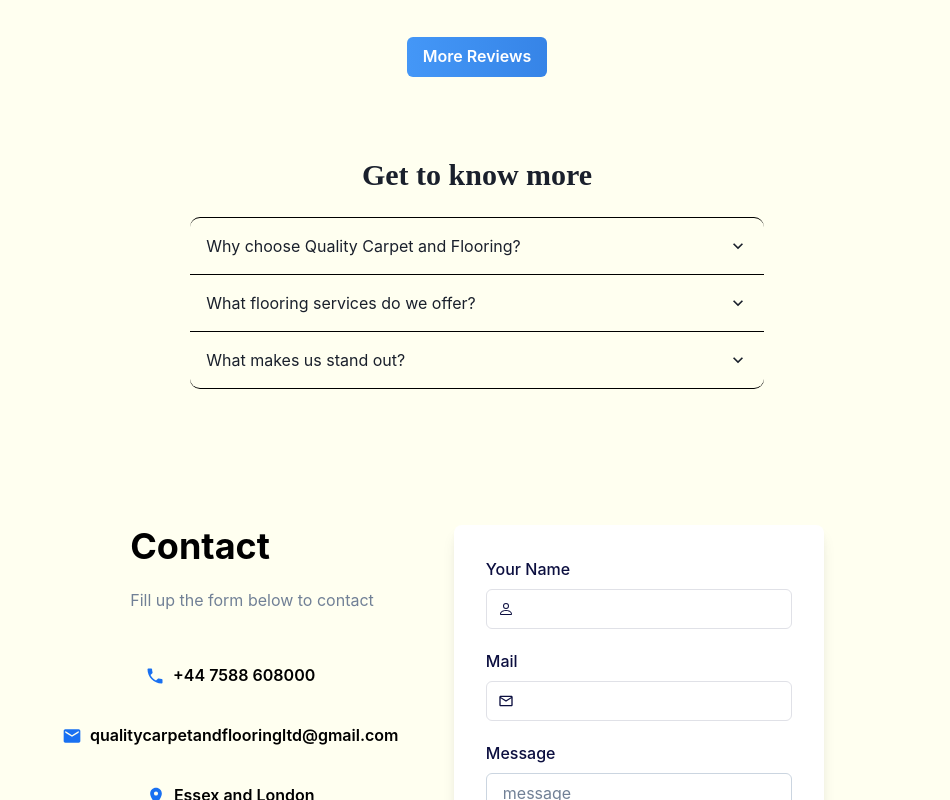
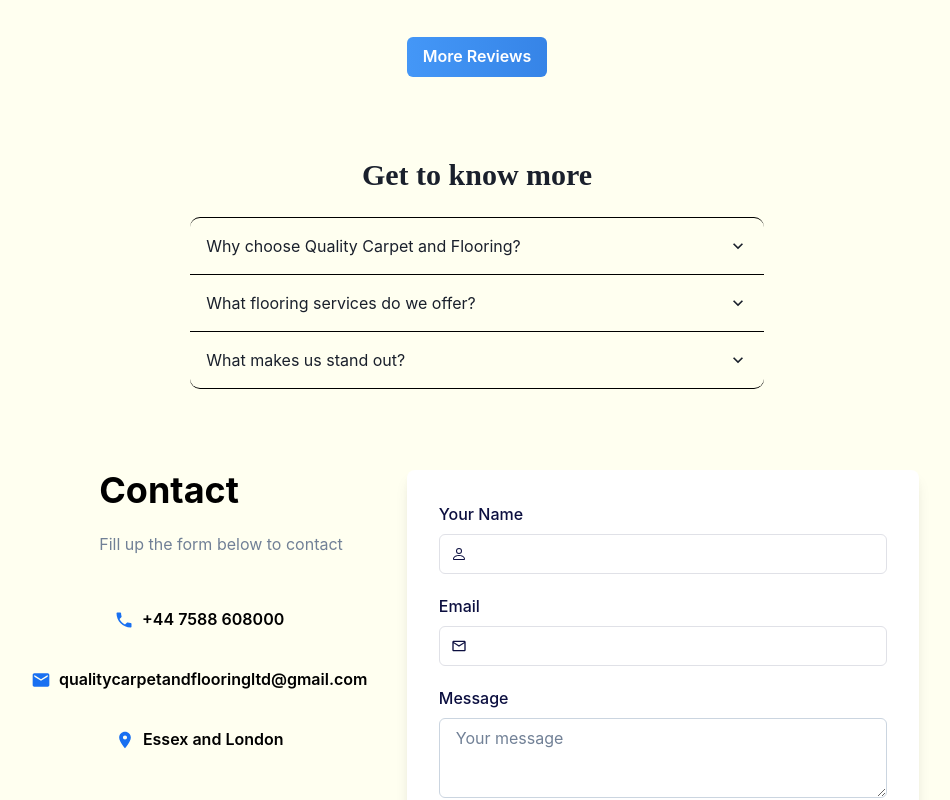
Before and after one commit to aayushwrld/qualitycarpet, a React (Vite) app in the folder client/: page / in a window 1280 px wide. Shown: the part 2000-2800 px from the top of the page, without its empty margins (163-1113 px from the left). Built offline with nearby package versions, Linux system fonts and the light colour scheme.

Commit message:
Fixed Responsive

```diff
--- a/client/src/components/ContactCard.tsx
+++ b/client/src/components/ContactCard.tsx
@@ -8,44 +8,45 @@
   Button,
   VStack,
   HStack,
-  Wrap,
-  WrapItem,
   FormControl,
   FormLabel,
   Input,
   InputGroup,
   InputLeftElement,
   Textarea,
-} from '@chakra-ui/react'
+} from '@chakra-ui/react';
 import {
   MdPhone,
   MdEmail,
   MdLocationOn,
   MdFacebook,
   MdOutlineEmail,
-} from 'react-icons/md'
-import { BsPerson } from 'react-icons/bs'
-import { FaTwitter, FaWhatsapp } from 'react-icons/fa'
+} from 'react-icons/md';
+import { BsPerson } from 'react-icons/bs';
+import { FaTwitter, FaWhatsapp } from 'react-icons/fa';
 
 export default function ContactCard() {
   return (
     <Container maxW="full" mt={0} centerContent overflow="hidden">
-      <Flex>
+      <Flex
+        direction={{ base: 'column', md: 'row' }}
+        justifyContent="center"
+        alignItems="center"
+        w="full"
+        px={{ base: 4, md: 16, lg: 20 }}
+      >
         <Box
           color="black"
           borderRadius="lg"
-          m={{ sm: 4, md: 16, lg: 10 }}
-          p={{ sm: 5, md: 5, lg: 16 }}>
-          <Box p={4}>
-            <Wrap spacing={{ base: 20, sm: 3, md: 5, lg: 20 }}>
-              <WrapItem>
-                <Box>
+          p={{ base: 4, md: 8, lg: 16 }}
+          textAlign={{ base: 'center', md: 'left' }}
+        >
           <Heading>Contact</Heading>
-                  <Text mt={{ sm: 3, md: 3, lg: 5 }} color="gray.500">
+          <Text mt={{ base: 3, md: 5 }} color="gray.500">
             Fill up the form below to contact
           </Text>
-                  <Box py={{ base: 5, sm: 5, md: 8, lg: 10 }}>
-                    <VStack pl={0} spacing={3} alignItems="flex-start">
+          <Box py={{ base: 5, md: 8, lg: 10 }}>
+            <VStack spacing={3} alignItems={{ base: 'center', md: 'flex-start' }}>
               <Button
                 size="md"
                 height="48px"
@@ -53,7 +54,8 @@
                 variant="ghost"
                 color="black"
                 _hover={{ border: '2px solid #1C6FEB' }}
-                        leftIcon={<MdPhone color="#1970F1" size="20px" />}>
+                leftIcon={<MdPhone color="#1970F1" size="20px" />}
+              >
                 +44 7588 608000
               </Button>
               <Button
@@ -63,7 +65,8 @@
                 variant="ghost"
                 color="black"
                 _hover={{ border: '2px solid #1C6FEB' }}
-                        leftIcon={<MdEmail color="#1970F1" size="20px" />}>
+                leftIcon={<MdEmail color="#1970F1" size="20px" />}
+              >
                 qualitycarpetandflooringltd@gmail.com
               </Button>
               <Button
@@ -73,21 +76,22 @@
                 variant="ghost"
                 color="black"
                 _hover={{ border: '2px solid #1C6FEB' }}
-                        leftIcon={<MdLocationOn color="#1970F1" size="20px" />}>
+                leftIcon={<MdLocationOn color="#1970F1" size="20px" />}
+              >
                 Essex and London
               </Button>
             </VStack>
           </Box>
           <HStack
-                    mt={{ lg: 10, md: 10 }}
+            mt={{ base: 5, lg: 10 }}
             spacing={5}
-                    px={5}
-                    alignItems="flex-start">
+            justifyContent={{ base: 'center', md: 'flex-start' }}
+          >
             <IconButton
               aria-label="facebook"
               variant="ghost"
               size="lg"
-                      isRound={true}
+              isRound
               _hover={{ bg: '#0D74FF' }}
               icon={<MdFacebook size="28px" />}
             />
@@ -95,7 +99,7 @@
               aria-label="Whatsapp"
               variant="ghost"
               size="lg"
-                      isRound={true}
+              isRound
               _hover={{ bg: '#0D74FF' }}
               icon={<FaWhatsapp size="28px" />}
             />
@@ -103,15 +107,23 @@
               aria-label="Twitter"
               variant="ghost"
               size="lg"
-                      isRound={true}
+              isRound
               _hover={{ bg: '#0D74FF' }}
               icon={<FaTwitter size="28px" />}
             />
           </HStack>
         </Box>
-              </WrapItem>
-              <WrapItem>
-              <Box bg="white" borderRadius="lg" boxShadow="lg">
+
+        <Box
+          bg="white"
+          borderRadius="lg"
+          boxShadow="lg"
+          w={{ base: 'full', md: '50%' }}
+          maxW="lg"
+          mt={{ base: 8, md: 0 }}
+          m={{base: 10, md: 0
+          }}
+        >
           <Box m={8} color="#0B0E3F">
             <VStack spacing={5}>
               <FormControl id="name">
@@ -123,38 +135,34 @@
                   <Input type="text" size="md" />
                 </InputGroup>
               </FormControl>
-                      <FormControl id="name">
-                        <FormLabel>Mail</FormLabel>
+              <FormControl id="email">
+                <FormLabel>Email</FormLabel>
                 <InputGroup borderColor="#E0E1E7">
                   <InputLeftElement pointerEvents="none">
                     <MdOutlineEmail color="gray.800" />
                   </InputLeftElement>
-                          <Input type="text" size="md" />
+                  <Input type="email" size="md" />
                 </InputGroup>
               </FormControl>
-                      <FormControl id="name">
+              <FormControl id="message">
                 <FormLabel>Message</FormLabel>
                 <Textarea
                   borderColor="gray.300"
                   _hover={{
                     borderRadius: 'gray.300',
                   }}
-                          placeholder="message"
+                  placeholder="Your message"
                 />
               </FormControl>
-                      <FormControl id="name" float="right">
-                        <Button variant="solid" bg="#0D74FF" color="white" _hover={{}}>
+              <FormControl float="right">
+                <Button variant="solid" bg="#0D74FF" color="white">
                   Send Message
                 </Button>
               </FormControl>
             </VStack>
           </Box>
         </Box>
-              </WrapItem>
-            </Wrap>
-          </Box>
-        </Box>
       </Flex>
     </Container>
-  )
+  );
 }
--- a/client/src/components/Navbar.tsx
+++ b/client/src/components/Navbar.tsx
@@ -35,7 +35,7 @@
         border="3px solid #020817"
         boxShadow="0 2px 8px #000"
         borderRadius={{ base: "20px", md: "25px" }}
-        p={{ base: "0.5rem 1rem", sm: "0.5rem 2rem" }}
+        p={{ base: "0.5rem 0.8rem", sm: "0.5rem 1.5rem" }}
         w={{ base: "90vw", sm: "80vw", lg: "60vw" }}
         justifyContent="space-between"
         alignItems="center"
```
Also changed, not shown: 1 other file (tests, documents, lock files or other folders). Lines whose indentation alone changed are shown as unchanged.
